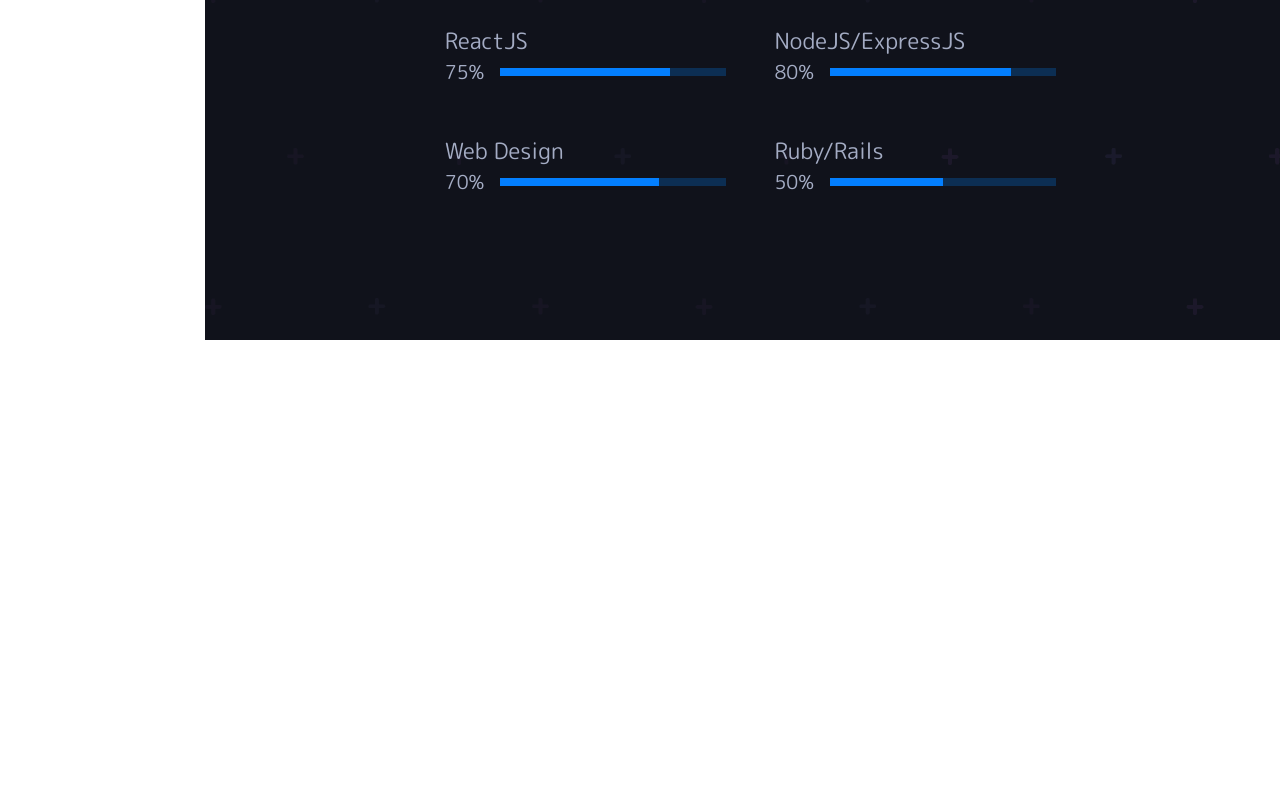
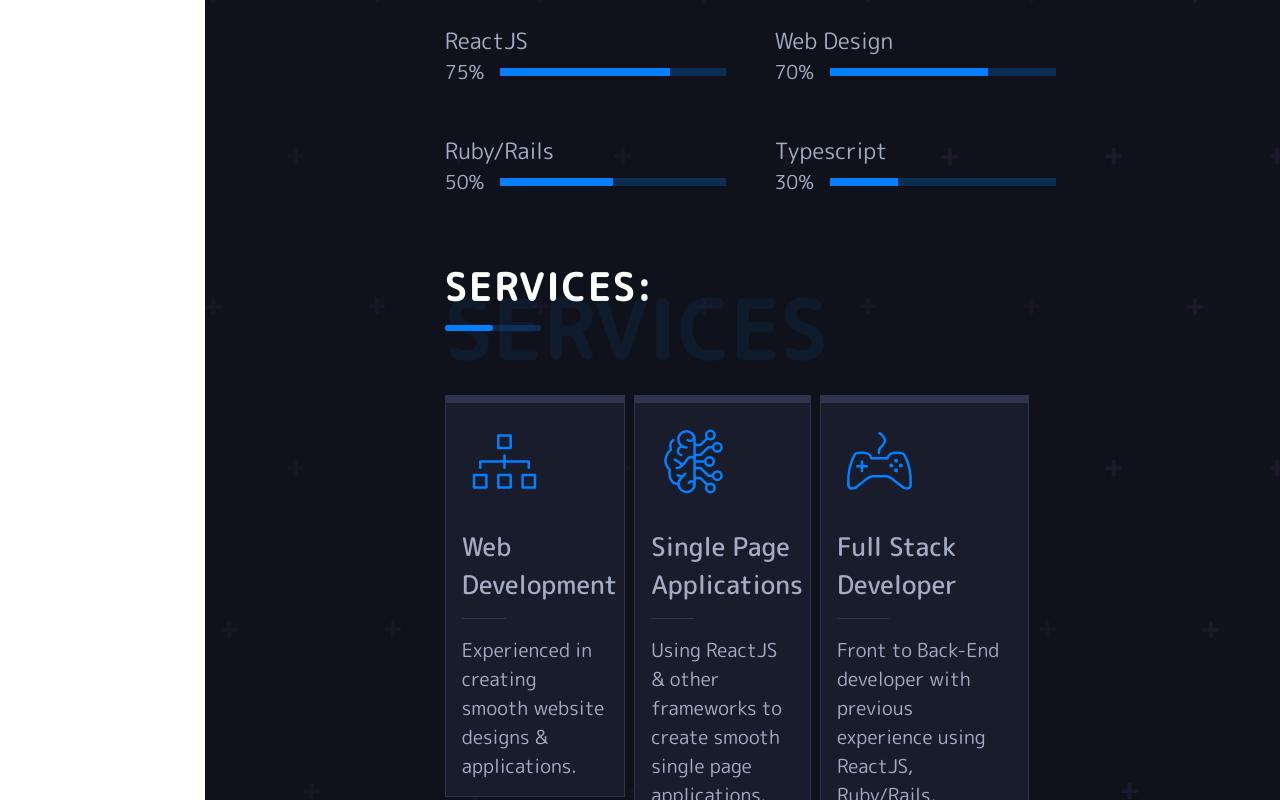
Before and after one commit to chriskang24/portfolio-site, a React (Create React App) app: page /about in a window 1280 px wide. Shown: the part 1140-1940 px from the top of the page. Before the commit the page ends 1480 px from the top, so only its background shows below. Built offline with nearby package versions, Linux system fonts and the light colour scheme.

Commit message:
add services section to about page

```diff
--- a/src/App.scss
+++ b/src/App.scss
@@ -4,6 +4,7 @@
 @import './styles/title';
 @import './styles/about';
 @import './styles/skill';
+@import './styles/services';
 
 *{
   padding: 0;
--- /dev/null
+++ b/src/Components/ServicesSection.js
@@ -0,0 +1,15 @@
+import React from 'react';
+
+export default function ServicesSection({ image, title, text }) {
+  return (
+    <div className="ServicesSection">
+      <div className="service">
+        <div className="service-content">
+          <img src={image} alt="" />
+          <h5 className="s-title">{title}</h5>
+          <p className="s-text">{text}</p>
+        </div>
+      </div>
+    </div>
+  )
+}
--- a/src/Pages/AboutPage.js
+++ b/src/Pages/AboutPage.js
@@ -2,20 +2,31 @@
 import Title from '../Components/title';
 import ImageSection from '../Components/ImageSection';
 import SkillsSection from '../Components/SkillsSection';
+import ServiceSection from '../Components/ServicesSection';
+import design from '../img/design.svg';
+import intelligence from '../img/intelligence.svg';
+import gamedev from '../img/game-dev.svg';
 
 export default function AboutPage() {
   return (
     <div className="AboutPage">
-      <Title title={'About Me'} span={'About Me 2'} />
+      <Title title={'About Me'} span={'About Me'} />
       <ImageSection />
-      <Title title={'My Skills'} span={'My Skills 2'} />
+      <Title title={'My Skills:'} span={'My Skills'} />
       <div className="skillsContainer">
         <SkillsSection skill={'Javascript'} progress={'85%'} width={'85%'} />
-        <SkillsSection skill={'Typescript'} progress={'30%'} width={'30%'} />
+        <SkillsSection skill={'NodeJS/ExpressJS'} progress={'80%'} width={'80%'} />
         <SkillsSection skill={'ReactJS'} progress={'75%'} width={'75%'} />
-        <SkillsSection skill={'NodeJS/ExpressJS'} progress={'80%'} width={'80%'} />
         <SkillsSection skill={'Web Design'} progress={'70%'} width={'70%'} />
         <SkillsSection skill={'Ruby/Rails'} progress={'50%'} width={'50%'} />
+        <SkillsSection skill={'Typescript'} progress={'30%'} width={'30%'} />
+      </div>
+
+      <Title title={'Services:'} span={'Services'} />
+      <div className="services-container">
+        <ServiceSection image={design} title={'Web Development'} text={'Experienced in creating smooth website designs & applications.'} />
+        <ServiceSection image={intelligence} title={'Single Page Applications'} text={'Using ReactJS & other frameworks to create smooth single page applications.'} />
+        <ServiceSection image={gamedev} title={'Full Stack Developer'} text={'Front to Back-End developer with previous experience using ReactJS, Ruby/Rails, NodeJS/Express to service full-stack apps.'} />
       </div>
     </div>
   )
--- a/src/Pages/HomePage.js
+++ b/src/Pages/HomePage.js
@@ -3,7 +3,7 @@
 import { FontAwesomeIcon } from '@fortawesome/react-fontawesome';
 import { Link } from 'react-router-dom';
 
-function HomePage() {
+export default function HomePage() {
   return (
     <div className="HomePage">
       <header className="hero">
@@ -27,5 +27,3 @@
     </div>
   )
 }
-
-export default HomePage;
--- /dev/null
+++ b/src/Styles/_services.scss
@@ -0,0 +1,39 @@
+.ServicesSection{
+  .service{
+    width: 95%;
+    background-color: #191D2B;
+    border-left: 1px solid #2e344e;
+    border-right: 1px solid #2e344e;
+    border-top: 8px solid #2e344e;
+    border-bottom: 1px solid #2e344e;
+    transition: all .4s ease-in-out;
+    &:hover{
+      border-top: 8px solid #037FFF;
+    }
+    .service-content{
+      padding: 1rem;
+      .s-title{
+        font-size: 1.6rem;
+        font-weight: 500;
+        position: relative;
+        padding-bottom: 1rem;
+        margin: 1rem 0;
+        &::after{
+          content: "";
+          position: absolute;
+          bottom: 0;
+          left: 0;
+          width: 30%;
+          height: 1px;
+          background-color: #2e344e;
+        }
+      }
+    }
+  }
+}
+
+.services-container{
+  display: flex;
+  justify-content: space-between;
+  margin-top: 4rem;
+}
```
